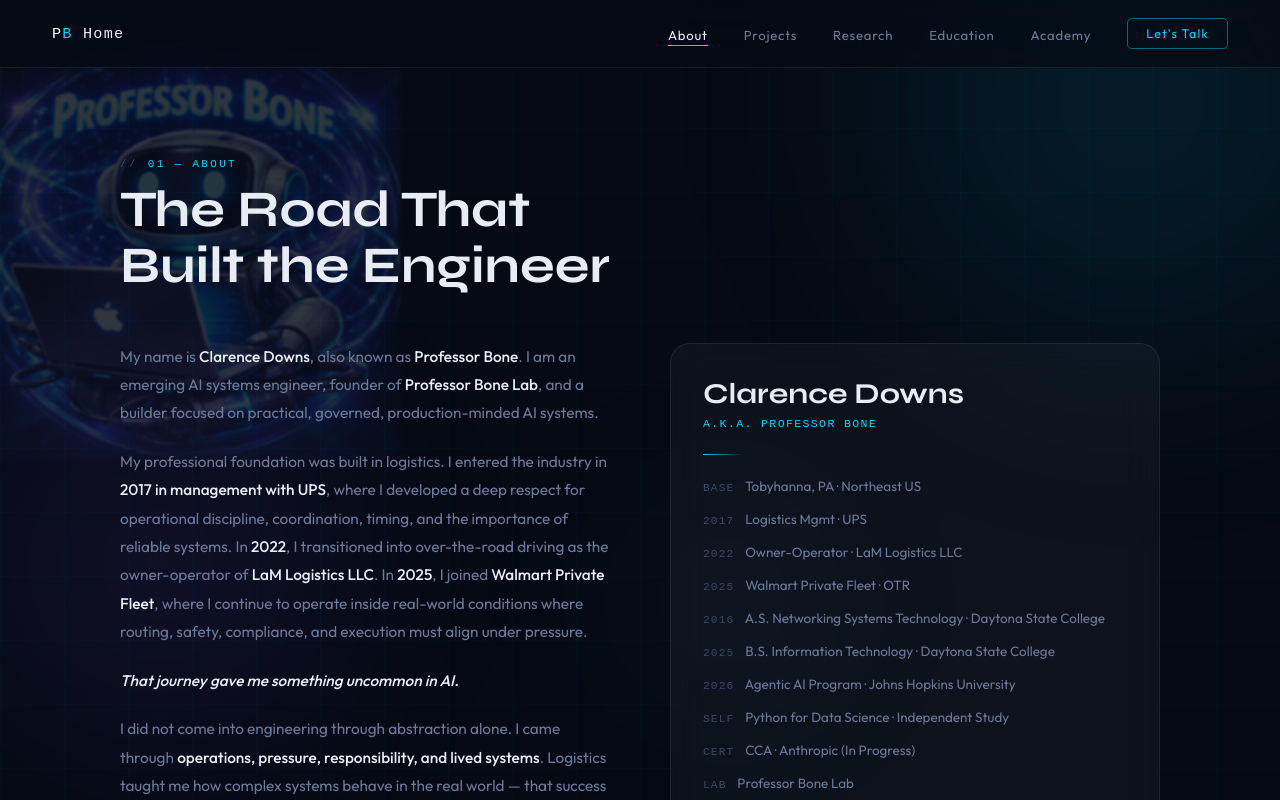
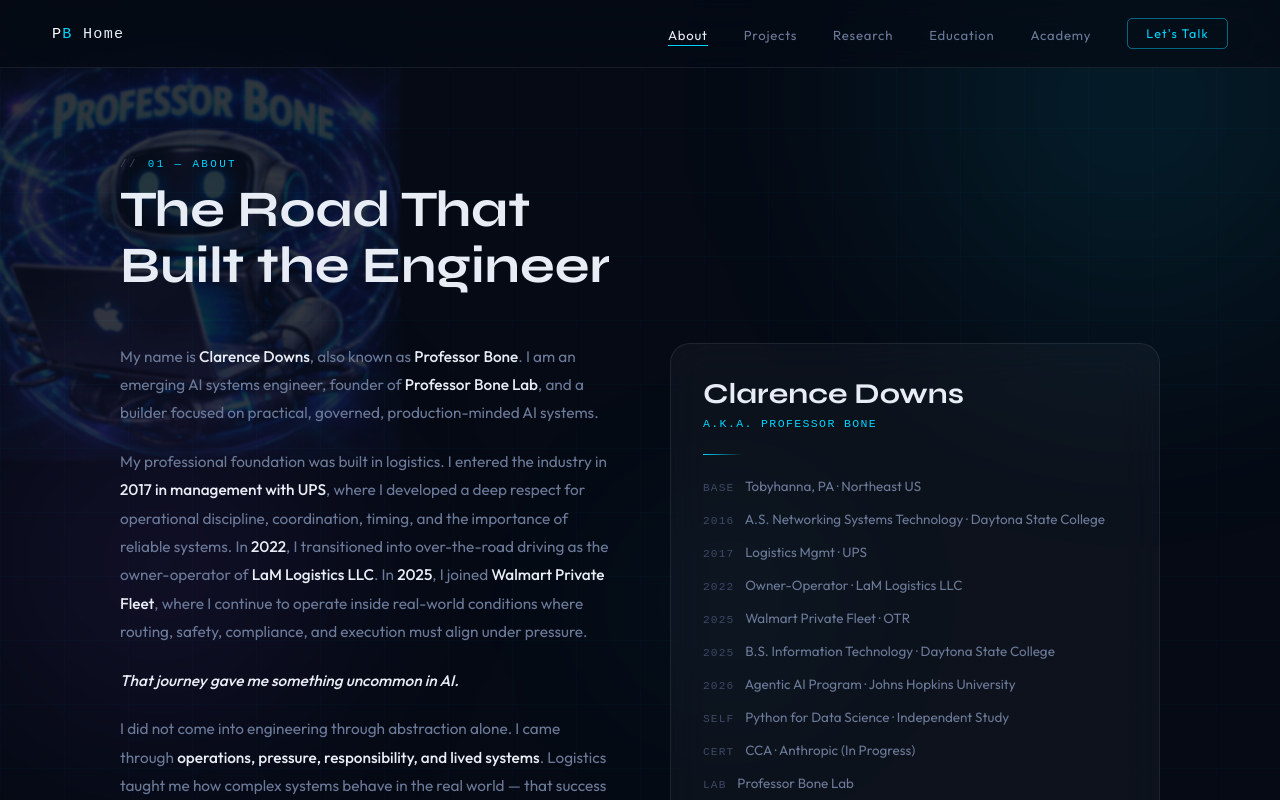
Before and after one commit to ProfessorBone/professorbone-portfolio, a React (Vite) app: page / in a window 1280 px wide. Both pictures are taken after a click on the button "About". Shown: the top 800 px of the page. Built offline with nearby package versions, Linux system fonts and the light colour scheme; a web font is replaced by a local one.

Commit message:
Sort identity card entries in chronological order
Move 2016 A.S. entry above 2017, 2022, and 2025 entries

Co-Authored-By: Claude Sonnet 4.6 <noreply@anthropic.com>

```diff
--- a/src/components/About.jsx
+++ b/src/components/About.jsx
@@ -25,10 +25,10 @@ export default function About() {
           <div className="identity-divider" />
           {[
             ["BASE",   "Tobyhanna, PA · Northeast US"],
+            ["2016",   "A.S. Networking Systems Technology · Daytona State College"],
             ["2017",   "Logistics Mgmt · UPS"],
             ["2022",   "Owner-Operator · LaM Logistics LLC"],
             ["2025",   "Walmart Private Fleet · OTR"],
-            ["2016",   "A.S. Networking Systems Technology · Daytona State College"],
             ["2025",   "B.S. Information Technology · Daytona State College"],
             ["2026",   "Agentic AI Program · Johns Hopkins University"],
             ["SELF",   "Python for Data Science · Independent Study"],
```
